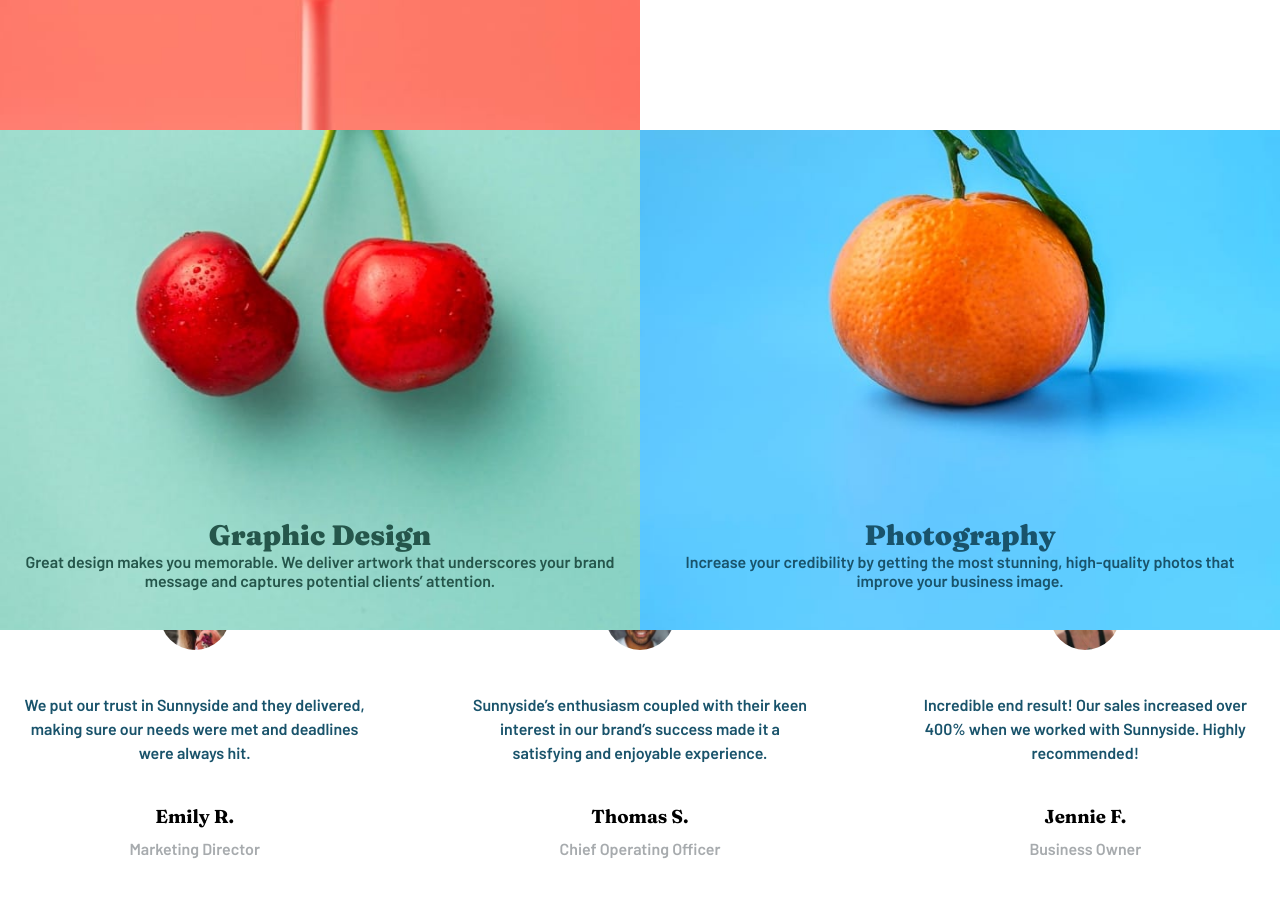
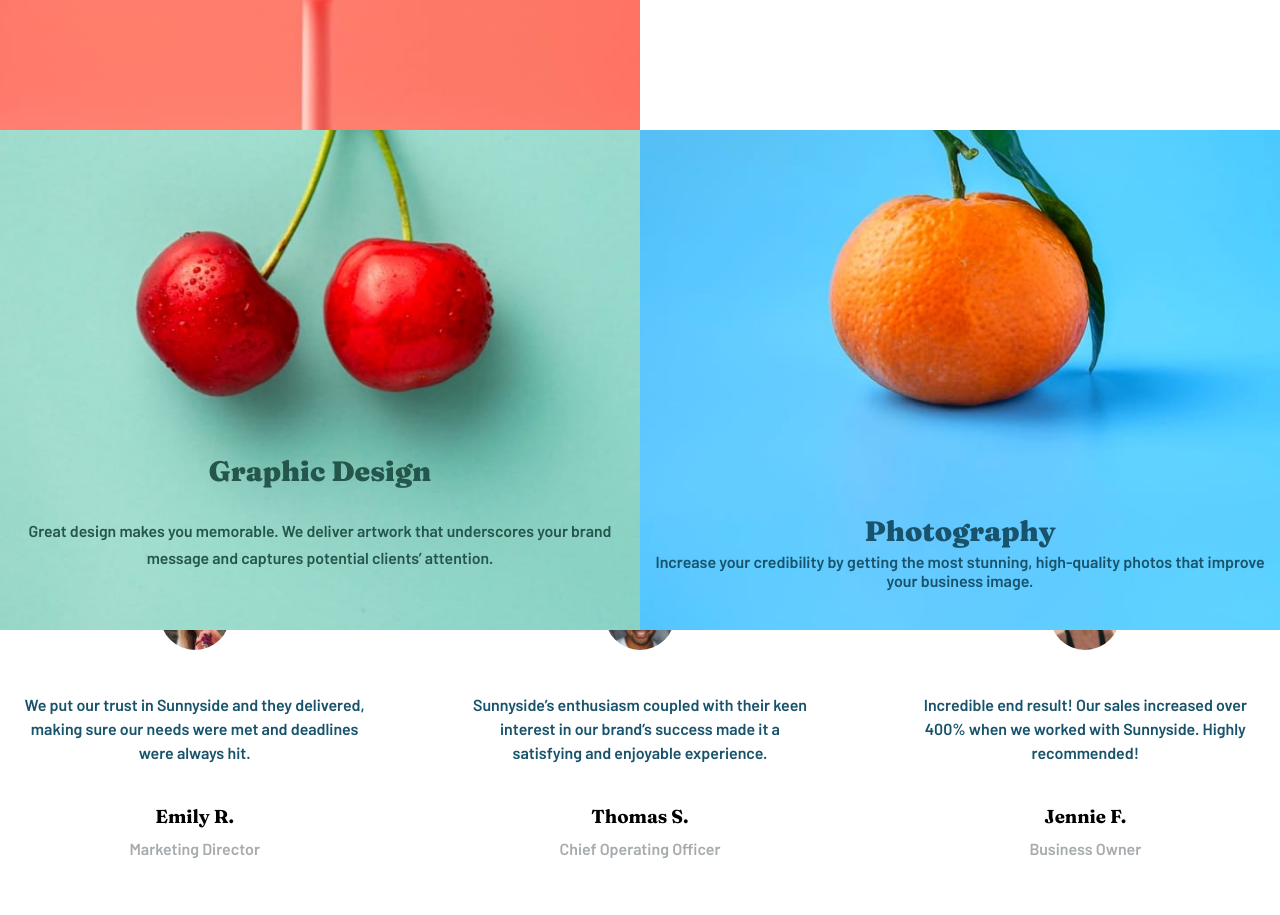
Before and after one commit to Juan122113/sunnyside-agency-landing-page-main, a plain HTML site: page index.html in a window 1280 px wide. Shown: the part 1696-2611 px from the top of the page. Drawn offline with Linux system fonts and the light colour scheme.

Commit message:
Update jobs section styles and class name
Refactored CSS for the jobs section to use rem units and adjusted padding, margins, grid rows, line-height and font sizes for improved layout and readability. Updated the paragraph class in index.html to use 'jobs__paragraph' for consistency with CSS.

```diff
--- a/css/style.css
+++ b/css/style.css
@@ -221,7 +221,7 @@ body{
 
 .jobs{
     display: grid;
-    grid-auto-rows: 550px;
+    grid-auto-rows: 37.5rem;
     position: relative;
     top: 10.5rem;
 }
@@ -235,11 +235,12 @@ body{
     /* background-size: 25rem; */
     background-repeat: no-repeat;
     background-image: url(../images/mobile/image-graphic-design.jpg);
-    padding: 2.5rem 1.5rem 2.5rem;
+    padding: 2.5rem .95rem 2.5rem;
     text-align: center;
     color: var(--Dark-desaturated-cyan);
     position: relative;
     top: 2rem;
+    /* height: 50rem; */
 }
 
 .jobs__section--second{
@@ -251,11 +252,17 @@ body{
     font-family: var(--font1);
     font-size: 1.75rem;
     font-weight: 800;
+    margin-top: -2.4rem;
+    /* margin-bottom: .05rem; */
+    /* position: relative; */
+    /* top: 3.22rem; */
 }
 
 .jobs__paragraph{
-    line-height: 1.5;
-    margin-top: 1rem;
+    line-height: 1.73;
+    margin-top: 1.5rem;
+    font-size: .99rem;
+    margin-bottom: 1.16rem;
 }
 
 .testimonials{
--- a/index.html
+++ b/index.html
@@ -71,7 +71,7 @@
 
       <div class="jobs__section">
         <h2 class="jobs__name">Graphic Design</h2>
-        <p class="paragraph">Great design makes you memorable. We deliver artwork that underscores your brand message and captures potential clients’ attention.</p>
+        <p class="jobs__paragraph">Great design makes you memorable. We deliver artwork that underscores your brand message and captures potential clients’ attention.</p>
       </div>
 
       <div class="jobs__section jobs__section--second">
```
